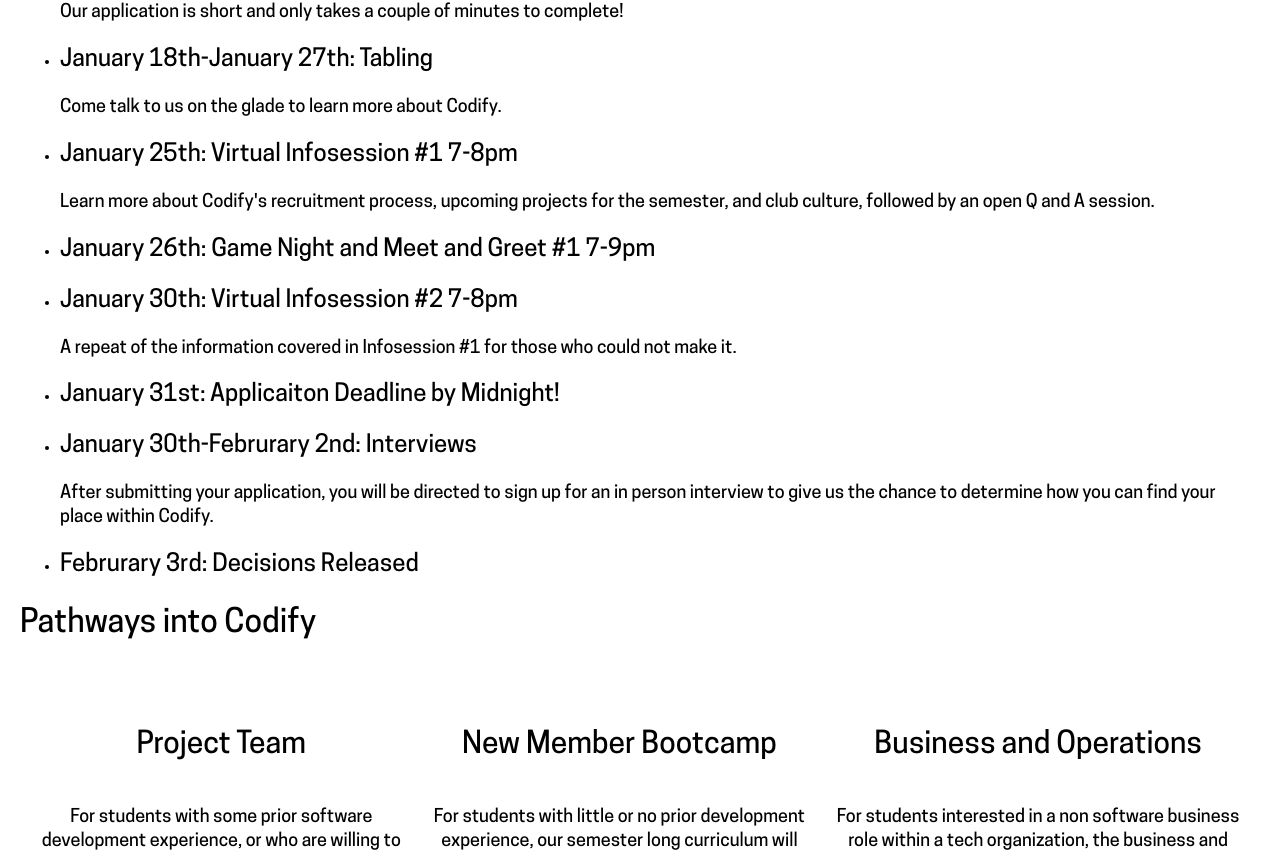
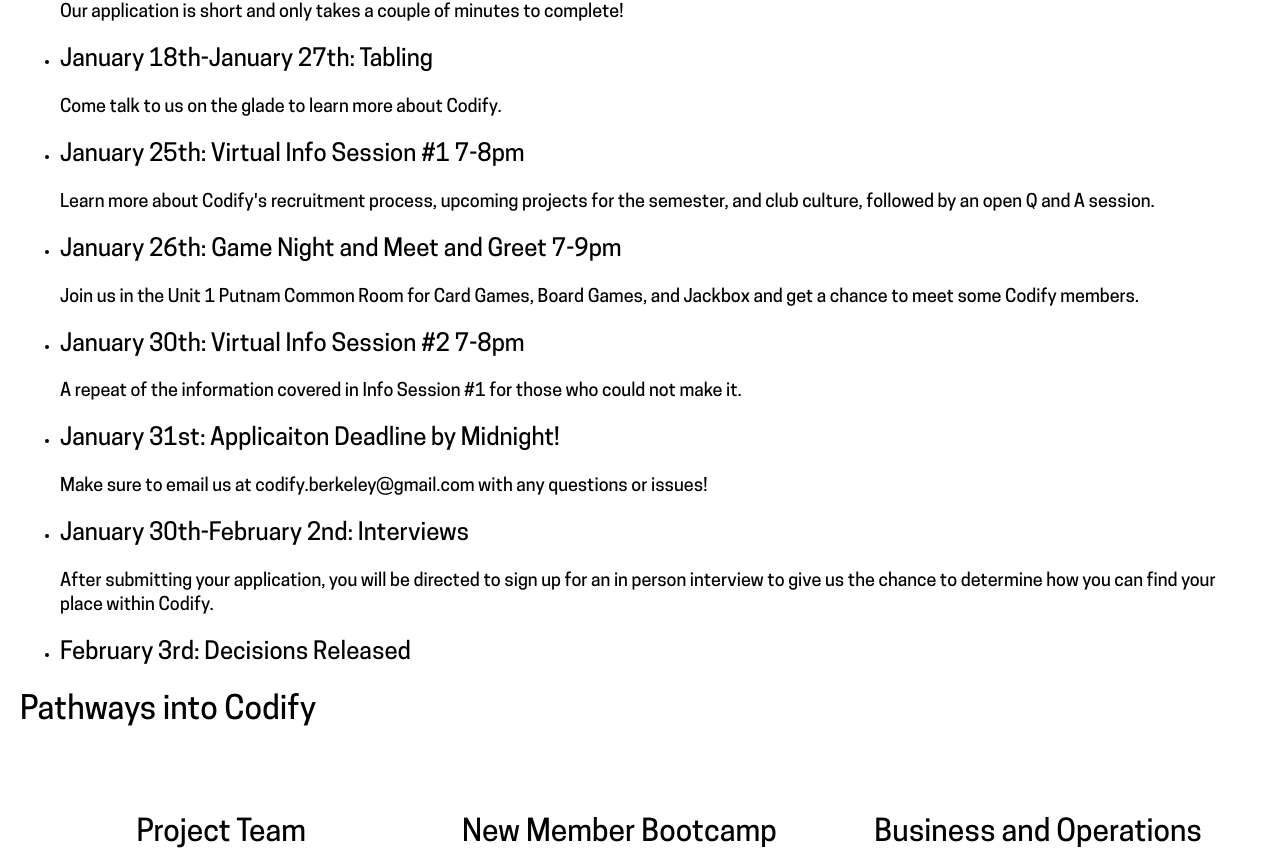
Before and after one commit to Codify-Club-Berkeley/Website, a React (Create React App) app: page /Join in a window 1280 px wide. Shown: the part 636-1489 px from the top of the page. Built offline with nearby package versions, Linux system fonts and the light colour scheme.

Commit message:
updated recruiting timeline

```diff
--- a/src/pages/Join.js
+++ b/src/pages/Join.js
@@ -56,7 +56,7 @@
             <p>Come talk to us on the glade to learn more about Codify.</p>
           </li>
           <li>
-            <h2>January 25th: Virtual Infosession #1 7-8pm</h2>
+            <h2>January 25th: Virtual Info Session #1 7-8pm</h2>
             <p>
               Learn more about Codify's recruitment process, upcoming projects
               for the semester, and club culture, followed by an open Q and A
@@ -64,21 +64,28 @@
             </p>
           </li>
           <li>
-            <h2>January 26th: Game Night and Meet and Greet #1 7-9pm</h2>
-            <p></p>
+            <h2>January 26th: Game Night and Meet and Greet 7-9pm</h2>
+            <p>
+              Join us in the Unit 1 Putnam Common Room for Card Games, Board
+              Games, and Jackbox and get a chance to meet some Codify members.
+            </p>
           </li>
           <li>
-            <h2>January 30th: Virtual Infosession #2 7-8pm</h2>
+            <h2>January 30th: Virtual Info Session #2 7-8pm</h2>
             <p>
-              A repeat of the information covered in Infosession #1 for those
+              A repeat of the information covered in Info Session #1 for those
               who could not make it.{" "}
             </p>
           </li>
           <li>
             <h2>January 31st: Applicaiton Deadline by Midnight!</h2>
+            <p>
+              Make sure to email us at codify.berkeley@gmail.com with any
+              questions or issues!
+            </p>
           </li>
           <li>
-            <h2>January 30th-Februrary 2nd: Interviews</h2>
+            <h2>January 30th-February 2nd: Interviews</h2>
             <p>
               After submitting your application, you will be directed to sign up
               for an in person interview to give us the chance to determine how
@@ -86,7 +93,7 @@
             </p>
           </li>
           <li>
-            <h2>Februrary 3rd: Decisions Released</h2>
+            <h2>February 3rd: Decisions Released</h2>
           </li>
         </ul>
 
```
Also changed, not shown: 2 other files (tests, documents, lock files or other folders).
